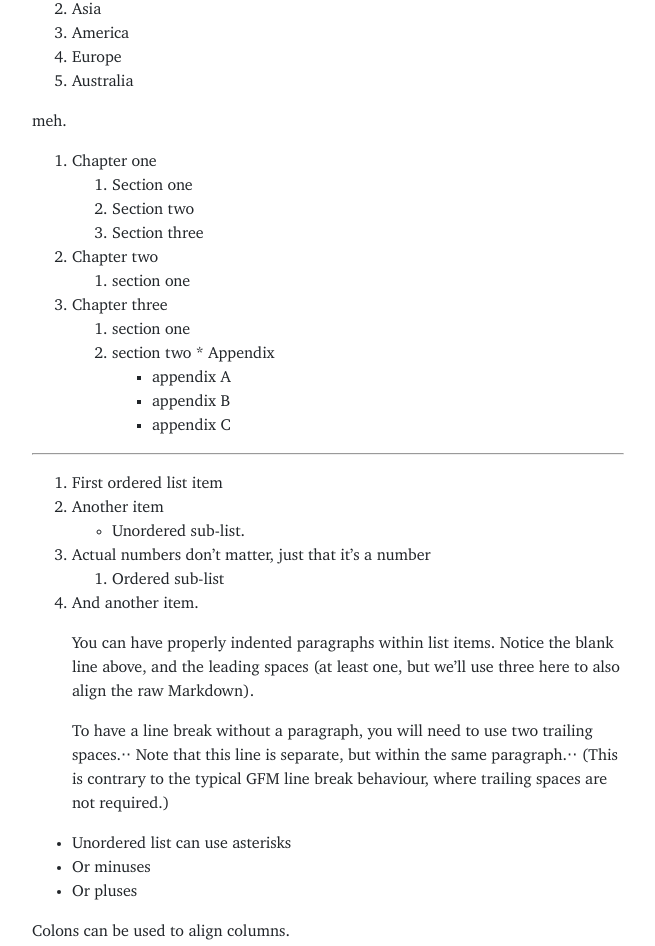
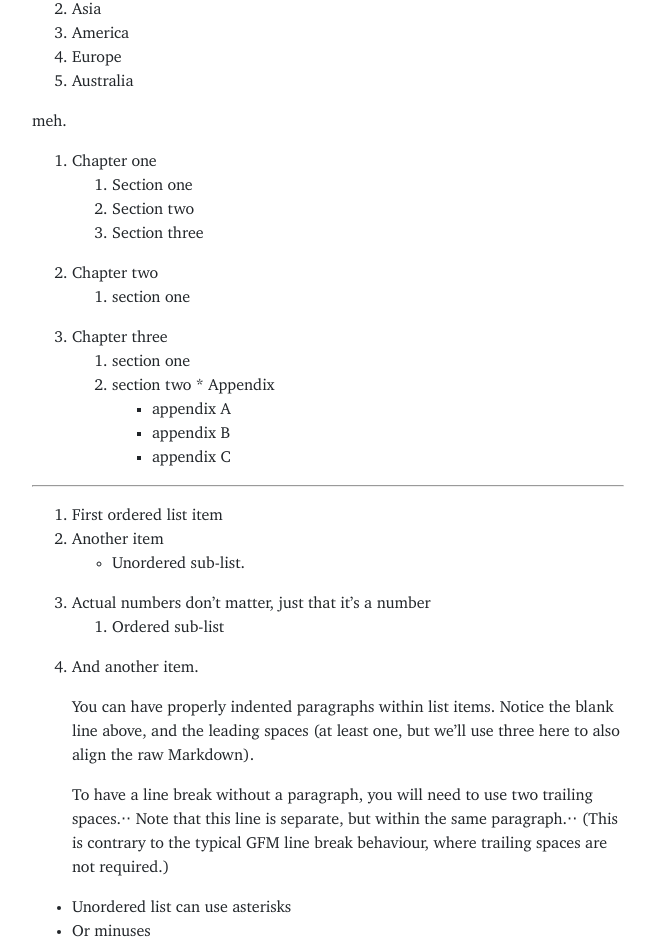
Before and after one commit to reedeeng/blog, a Jekyll site: the page built from element-of-typography.md, in a window 1280 px wide. Shown: the part 1066-2012 px from the top of the page, without its empty margins (312-967 px from the left). Built offline with Jekyll 4.4.1, drawn with Linux system fonts in a browser that asks for light colours.

Commit message:
Update _base.scss

```diff
--- a/_sass/_base.scss
+++ b/_sass/_base.scss
@@ -85,6 +85,16 @@
   font-style: normal;
 }
 
+ul,
+ol {
+  margin-left: 0;
+  margin-bottom: $spacer;
+}
+
+hr {
+  color: $gray-900;
+}
+
 //
 .container {
   max-width: 40rem;
```
